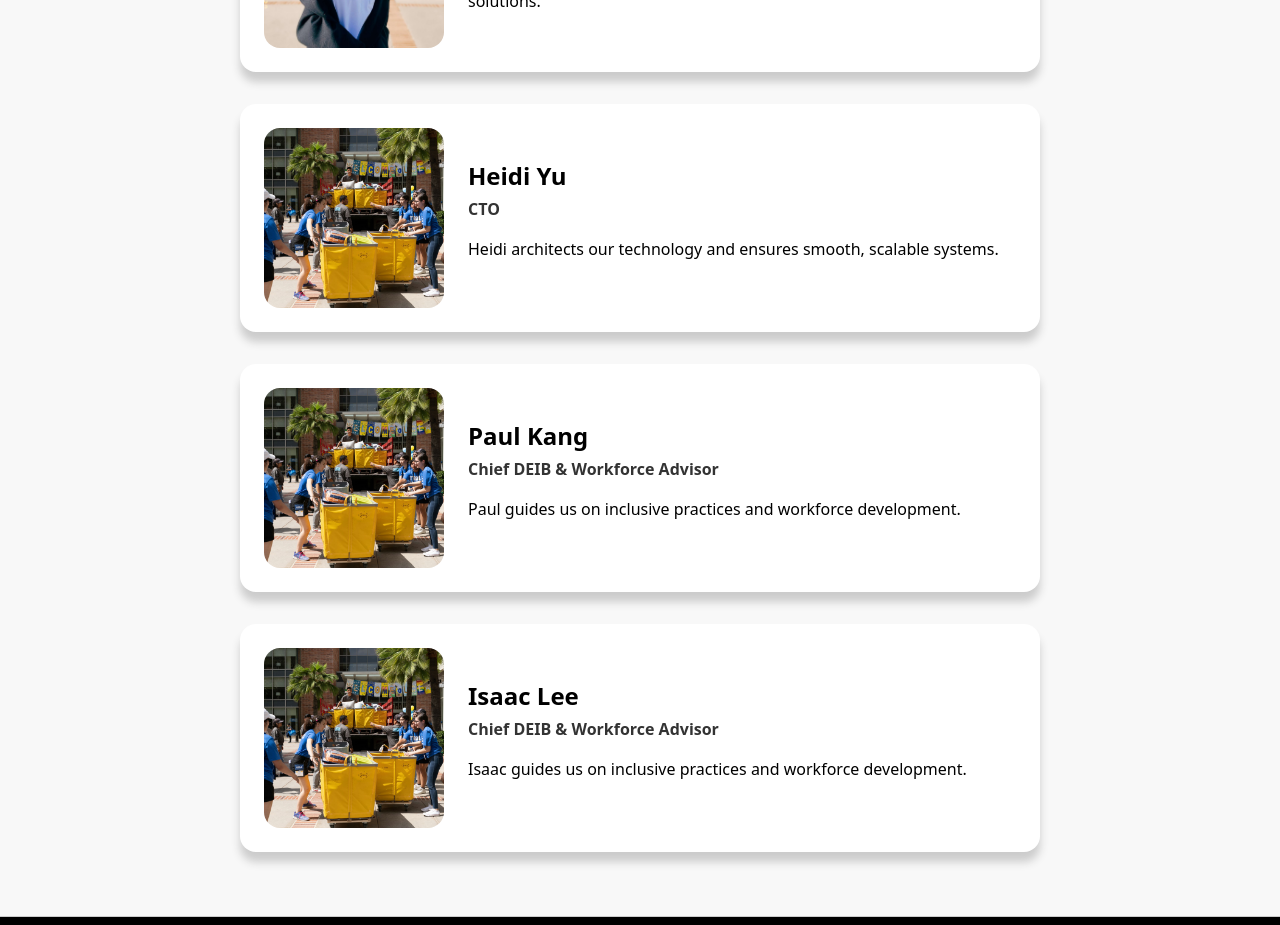
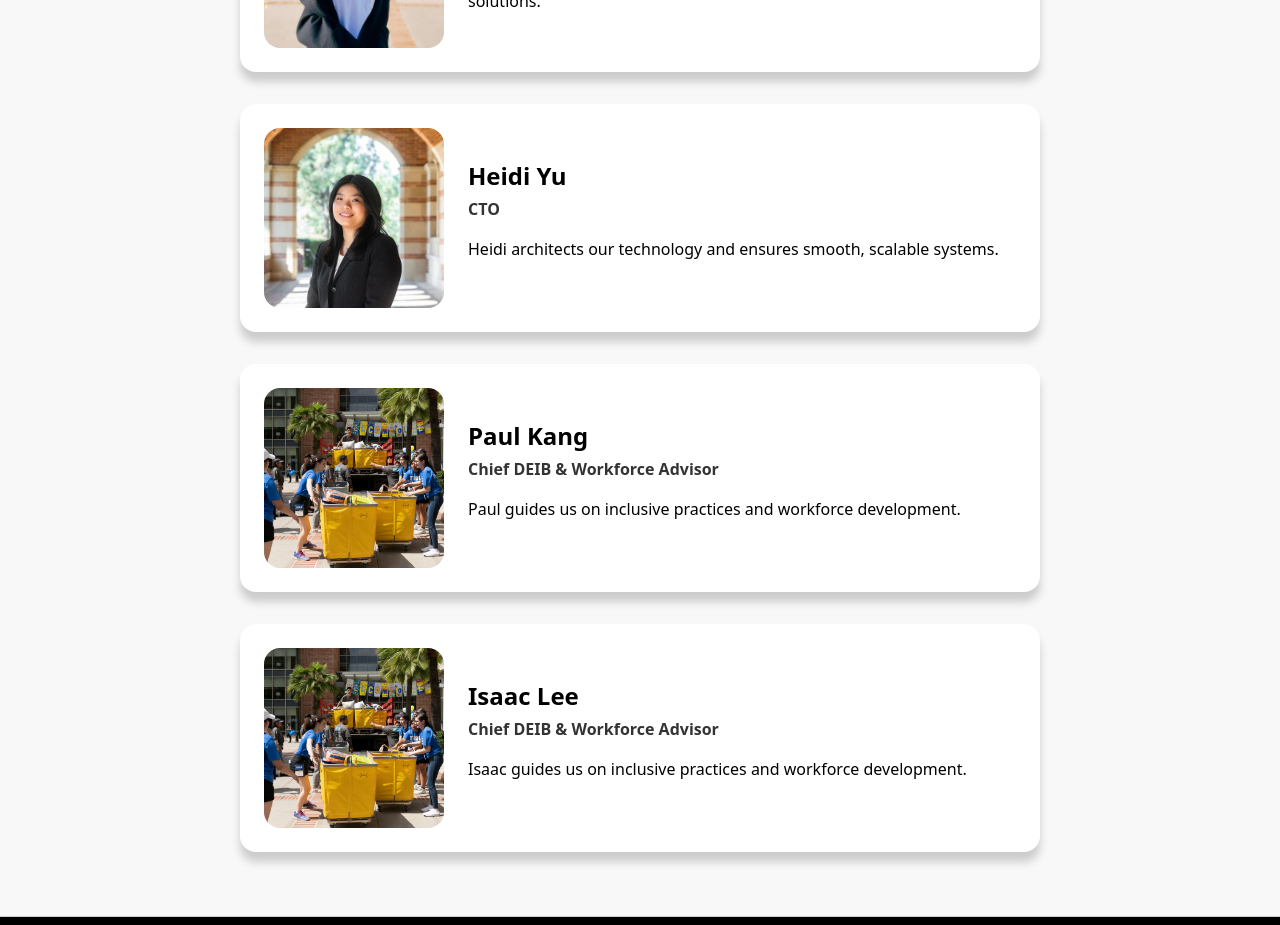
Before and after one commit to ythou00/BruinMart_Official, a React (Vite) app: page /about-us in a window 1280 px wide. Shown: the part 1000-1925 px from the top of the page. Built offline with nearby package versions, Linux system fonts and the light colour scheme; a web font is replaced by a local one.

Commit message:
added Heidi's pic

```diff
--- a/src/component/about.jsx
+++ b/src/component/about.jsx
@@ -3,6 +3,7 @@ import MemberCard from './memberCard';
 import './about.css';
 import moveInImage from '../assets/bruin-move-in.jpg'
 import memberImage1 from '../assets/ythou.jpg'
+import memberImage2 from '../assets/heidi-image.jpg'
 import Footer from './footer'
 
 
@@ -56,7 +57,7 @@ export default function About() {
             <MemberCard
                 name="Heidi Yu"
                 role="CTO"
-                imgSrc={moveInImage}
+                imgSrc={memberImage2}
                 description="Heidi architects our technology and ensures smooth, scalable systems."
             />
             <MemberCard
```
Also changed, not shown: src/assets/heidi-image.jpg (added).
